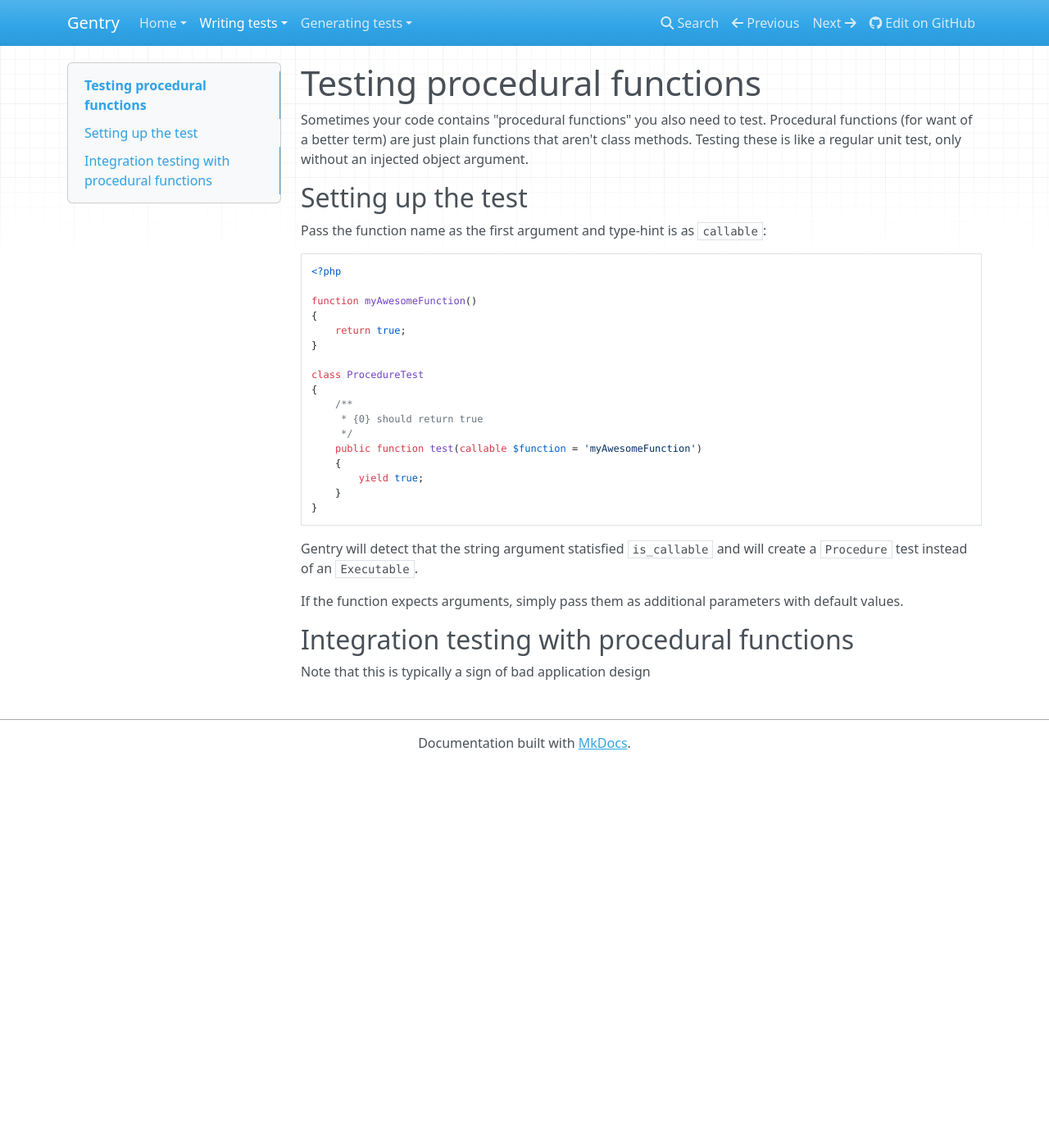
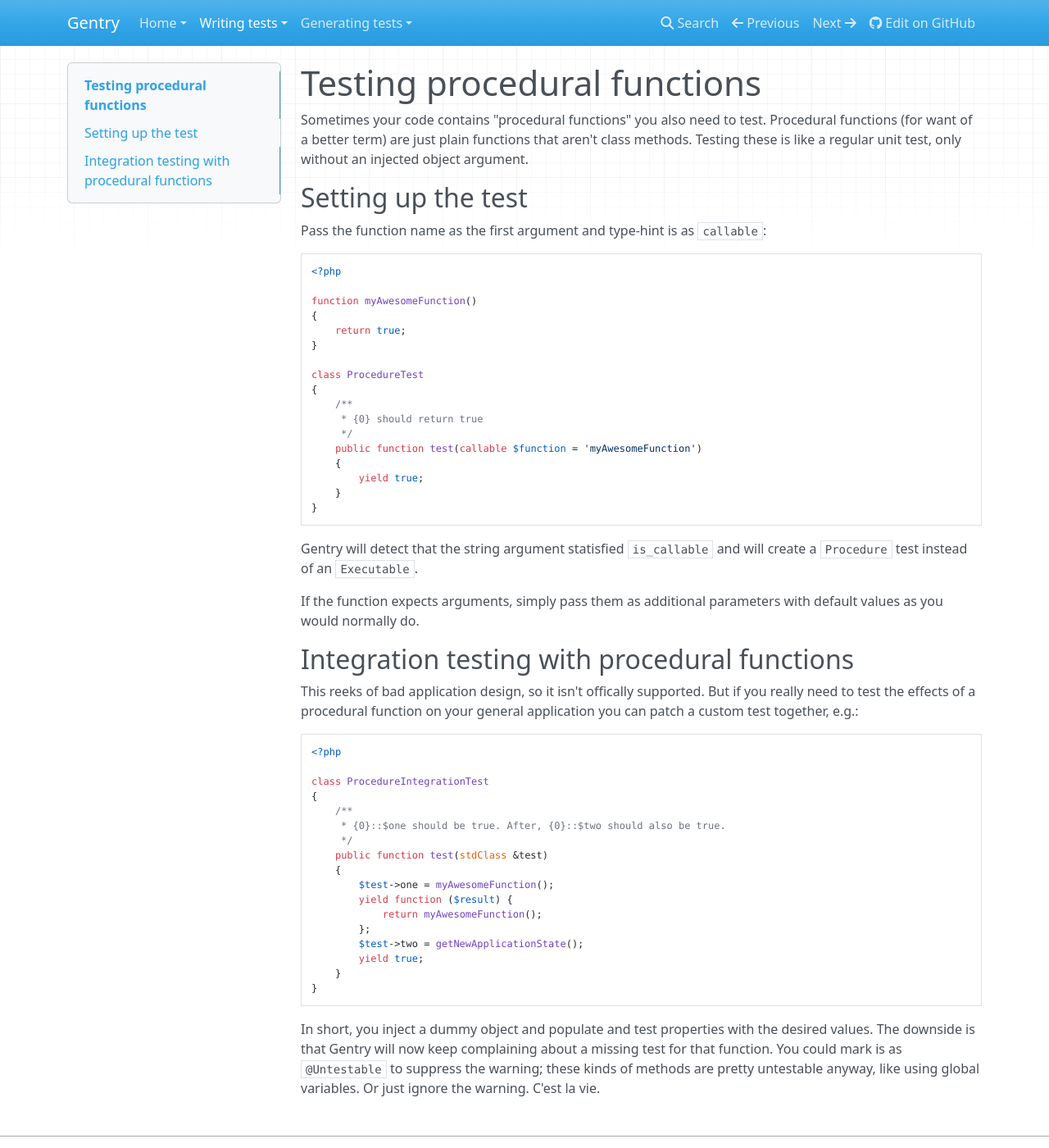
Before and after one commit to gentry-php/gentry, an MkDocs documentation site: the page built from docs/writing/procedural.md, in a window 1280 px wide and 1400 px high. Shown: the whole window at 82% size. Built offline with MkDocs 1.6.1, drawn with Linux system fonts in a browser that asks for light colours; nearby versions of some CDN libraries; old or Windows-style settings are respelled for this version of MkDocs.

Commit message:
more docs on procedural

````diff
--- a/docs/writing/procedural.md
+++ b/docs/writing/procedural.md
@@ -31,7 +31,35 @@ Gentry will detect that the string argument statisfied `is_callable` and will
 create a `Procedure` test instead of an `Executable`.
 
 If the function expects arguments, simply pass them as additional parameters
-with default values.
+with default values as you would normally do.
 
 ## Integration testing with procedural functions
-Note that this is typically a sign of bad application design
+This reeks of bad application design, so it isn't offically supported. But if
+you really need to test the effects of a procedural function on your general
+application you can patch a custom test together, e.g.:
+
+```php
+<?php
+
+class ProcedureIntegrationTest
+{
+    /**
+     * {0}::$one should be true. After, {0}::$two should also be true.
+     */
+    public function test(stdClass &test)
+    {
+        $test->one = myAwesomeFunction();
+        yield function ($result) {
+            return myAwesomeFunction();
+        };
+        $test->two = getNewApplicationState();
+        yield true;
+    }
+}
+```
+
+In short, you inject a dummy object and populate and test properties with the
+desired values. The downside is that Gentry will now keep complaining about a
+missing test for that function. You could mark is as `@Untestable` to suppress
+the warning; these kinds of methods are pretty untestable anyway, like using
+global variables. Or just ignore the warning. C'est la vie.
````
